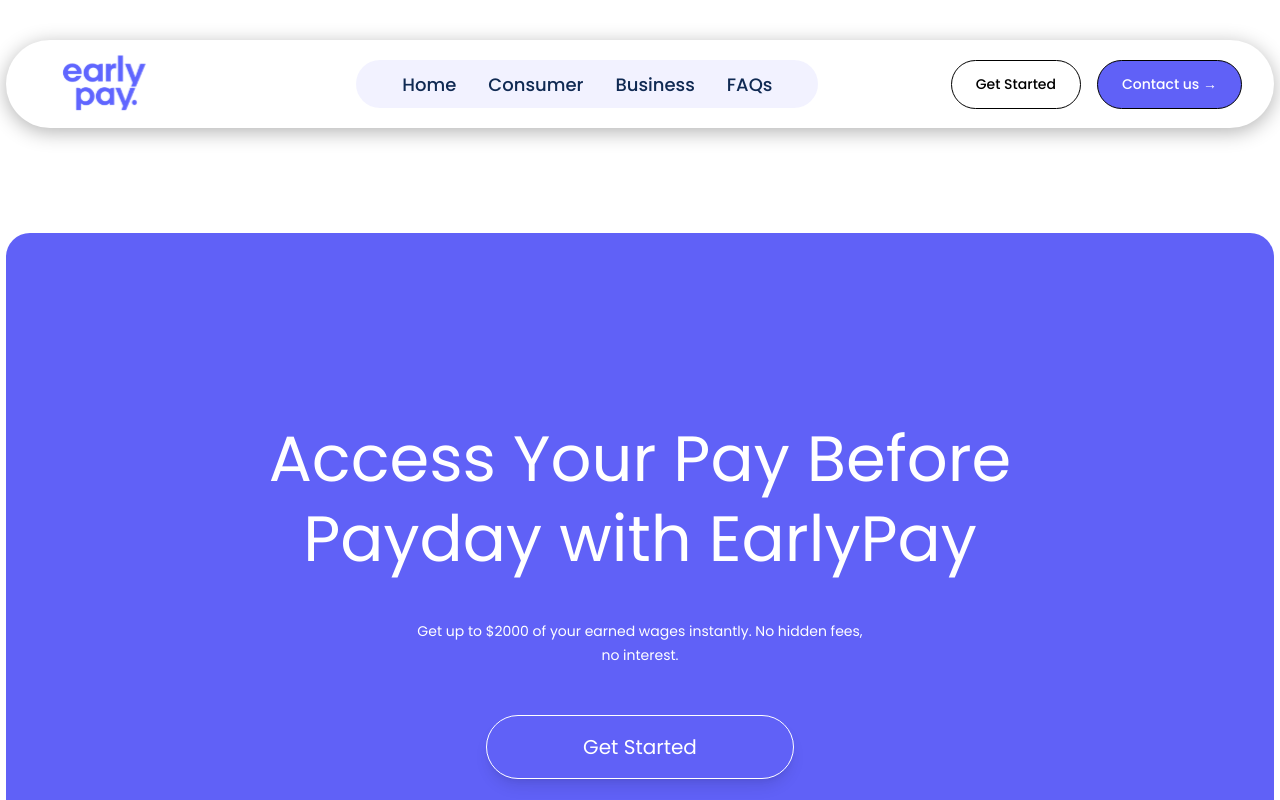
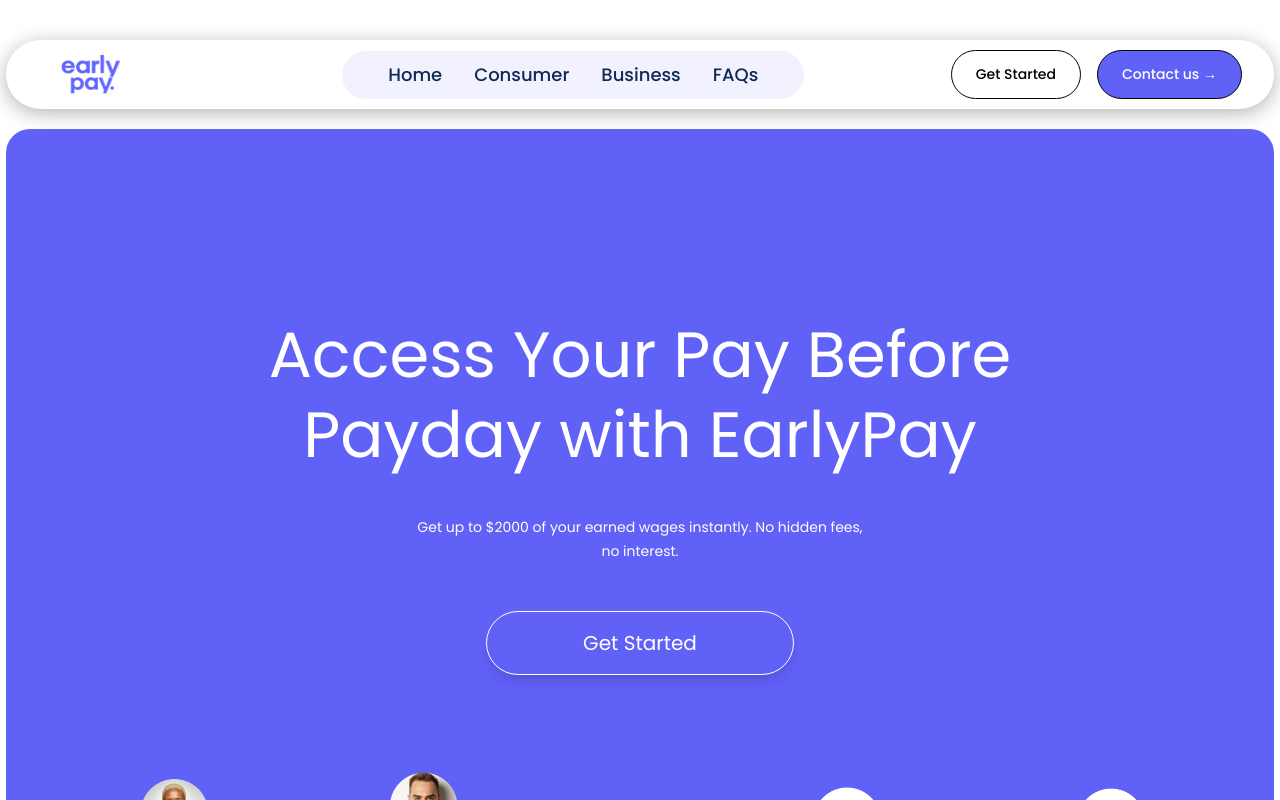
Before and after one commit to Shamilakhan936/early-pay, a React (Create React App) app: page / in a window 1280 px wide. Shown: the top 800 px of the page. Built offline with nearby package versions, Linux system fonts and the light colour scheme.

Commit message:
changes on header

```diff
--- a/src/components/Header.tsx
+++ b/src/components/Header.tsx
@@ -10,7 +10,7 @@
             <img
               src={logo}
               alt="EarlyPay Logo"
-              className="h-[68px] w-auto ml-[20px]"
+              className="h-[48px] w-auto ml-[20px]"
             />
           </div>
 
--- a/src/components/Hero.tsx
+++ b/src/components/Hero.tsx
@@ -3,7 +3,7 @@
 
 const Hero: React.FC = () => {
   return (
-    <section className="bg-[#6061F7] mt-[105px] max-w-[1268px] mx-auto rounded-[24px]  text-white">
+    <section className="bg-[#6061F7] mt-[20px] max-w-[1268px] mx-auto rounded-[24px]  text-white">
       <div className="max-w-7xl mx-auto px-4 sm:px-6 lg:px-8 py-10">
         <div className="text-center">
           <h1 className="text-[64px] font-normal mb-[40px] leading-[80px] mt-[146px] max-w-[830px] mx-auto">
@@ -15,7 +15,7 @@
           Get up to $2000 of your earned wages instantly. No hidden fees, no interest.
           </p>
 
-          <button className="border border-white border-[1px] text-white font-normal py-4 px-24 rounded-full text-[20px]  shadow-lg">
+          <button className=" border-white border-[1px] text-white font-normal py-4 px-24 rounded-full text-[20px]  shadow-lg">
             Get Started
           </button>
 
```
